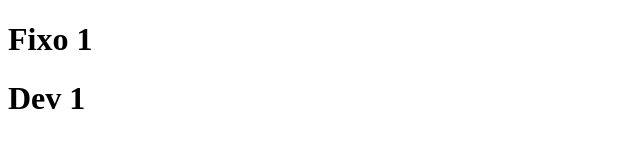
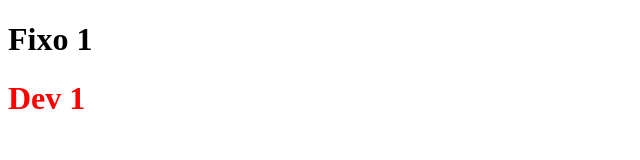
Before and after one commit to KrishnaXavier/teste-workflow, a plain HTML site: page index.html in a window 1280 px wide. Shown: the whole page, without its empty margins (0-640 px from the left). Drawn offline with Linux system fonts and the light colour scheme.

Commit message:
Nova cor do titulo

```diff
--- a/index.html
+++ b/index.html
@@ -2,12 +2,17 @@
 <html>
 <head>
 	<title>Teste Workflow</title>
+	<style type="text/css">
+		.titulo{
+			color: red;
+		}
+	</style>
 </head>
 <body>
 
 	<h1>Fixo 1</h1>
 
-	<h1>Dev 1</h1>
+	<h1 class="titulo">Dev 1</h1>
 
 </body>
 </html>
```
